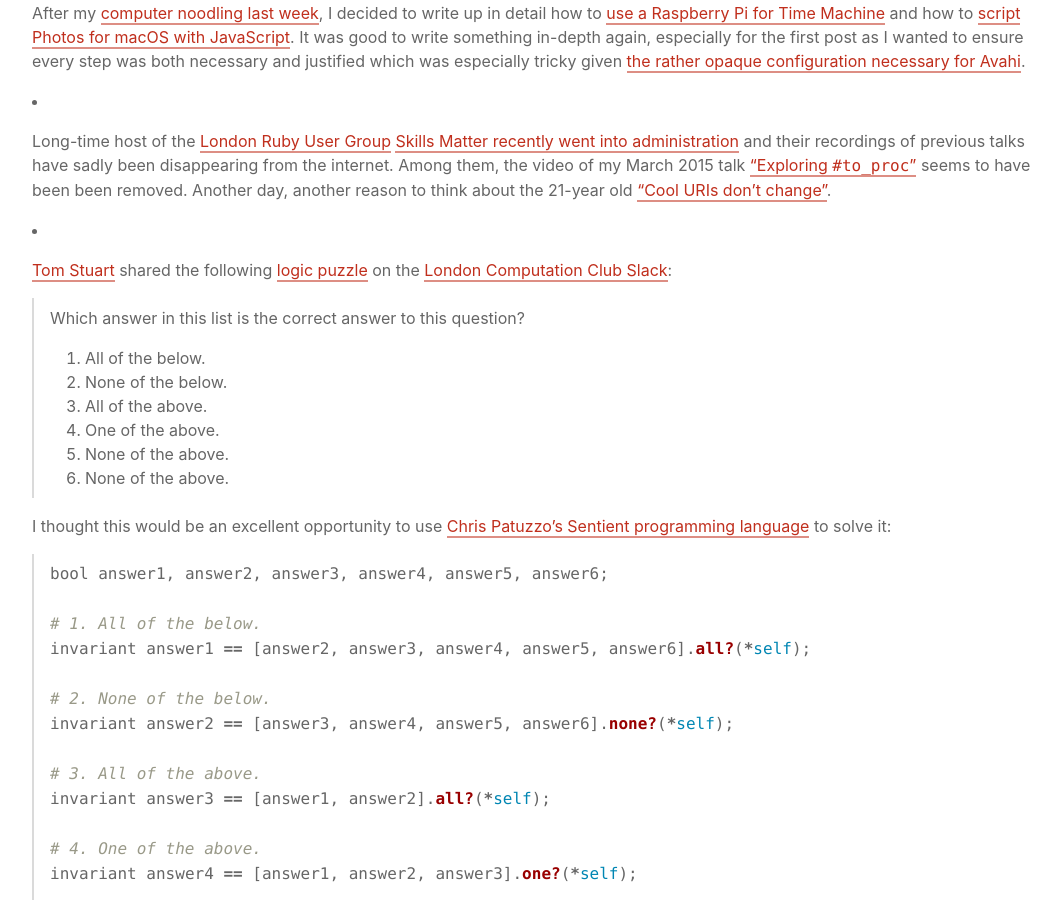
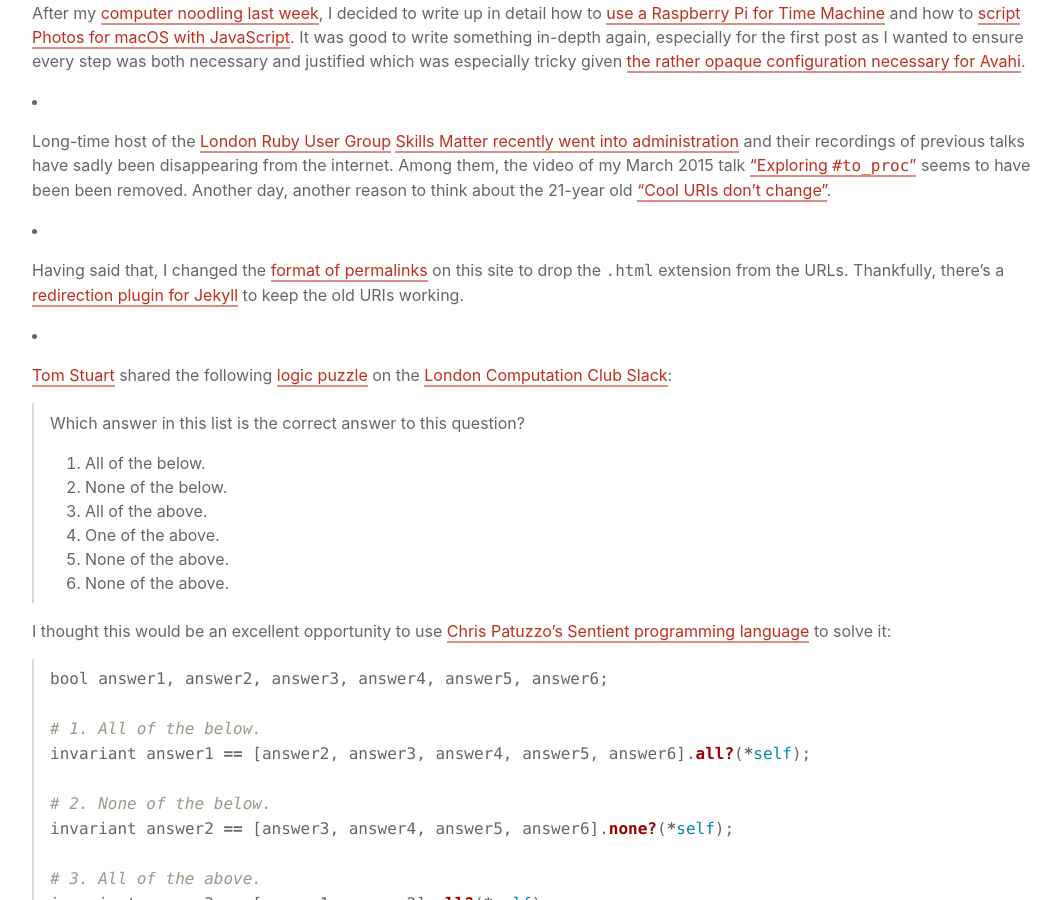
Before and after one commit to mudge/mudge.github.com, a Jekyll site: the page built from _posts/2019-11-16-weeknotes-3.markdown, in a window 1280 px wide and 900 px high, scrolled down 359 px. Shown: the whole window, without its empty margins (98-1159 px from the left). Built offline with Jekyll 4.4.1, drawn with Linux system fonts in a browser that asks for light colours; some of the changed text lies outside the part shown.

Commit message:
Add note about permalinks changing

````diff
--- a/_posts/2019-11-16-weeknotes-3.markdown
+++ b/_posts/2019-11-16-weeknotes-3.markdown
@@ -9,6 +9,8 @@ comments: false
 *   After my [computer noodling last week](/2019/11/10/weeknotes-2.html), I decided to write up in detail how to [use a Raspberry Pi for Time Machine](/2019/11/12/using-a-raspberry-pi-for-time-machine/) and how to [script Photos for macOS with JavaScript](/2019/11/13/scripting-photos-for-macos-with-javascript/). It was good to write something in-depth again, especially for the first post as I wanted to ensure every step was both necessary and justified which was especially tricky given [the rather opaque configuration necessary for Avahi](/2019/11/12/using-a-raspberry-pi-for-time-machine/#configuring-avahi).
 
 *   Long-time host of the [London Ruby User Group](http://lrug.org) [Skills Matter recently went into administration](https://www.linkedin.com/pulse/skills-matter-appointed-administrators-wendy-devolder/) and their recordings of previous talks have sadly been disappearing from the internet. Among them, the video of my March 2015 talk ["Exploring `#to_proc`"](/2014/11/26/data-structures-as-functions.html) seems to have been been removed. Another day, another reason to think about the 21-year old ["Cool URIs don't change"](https://www.w3.org/Provider/Style/URI).
+
+*   Having said that, I changed the [format of permalinks](https://jekyllrb.com/docs/permalinks/#built-in-formats) on this site to drop the `.html` extension from the URLs. Thankfully, there's a [redirection plugin for Jekyll](https://github.com/jekyll/jekyll-redirect-from) to keep the old URIs working.
 
 *   [Tom Stuart](https://codon.com) shared the following [logic puzzle](https://math.stackexchange.com/questions/2217248/which-answer-in-this-list-is-the-correct-answer-to-this-question) on the [London Computation Club Slack](https://computationclub-slack.herokuapp.com/):
 
@@ -109,4 +111,4 @@ comments: false
     Answer 6: false
     ```
 
-*   A friend bought C a lovely [toy firefly](https://uk.tomy.com/products/lamaze-freddie-firefly) which constantly reminds me of the butterfly from [Don't Hug Me I'm Scared 3](https://youtu.be/sXOdn6vLCuU).
+*   A friend bought C a lovely [toy firefly](https://uk.tomy.com/products/lamaze-freddie-firefly) which constantly reminds me of the butterfly from [Don't Hug Me I'm Scared 3](https://youtu.be/sXOdn6vLCuU) (we'd even taken to calling it "Bertie the Butterfly"). Pesky bee.
````
